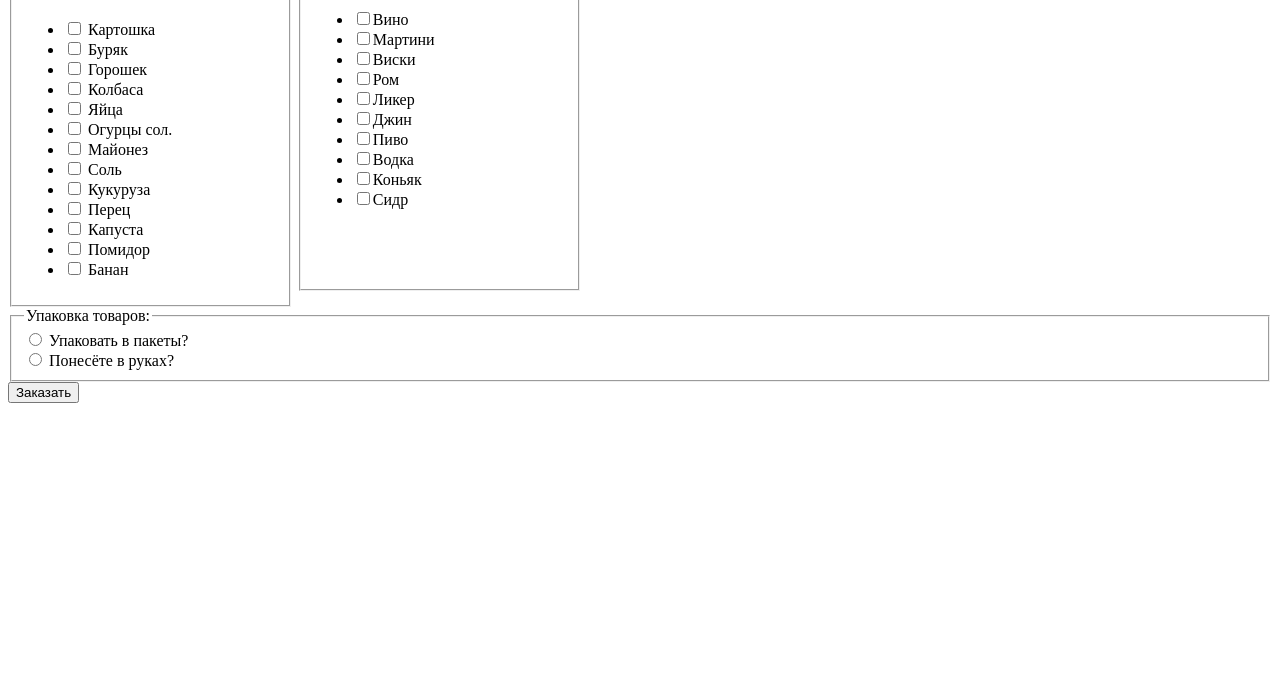
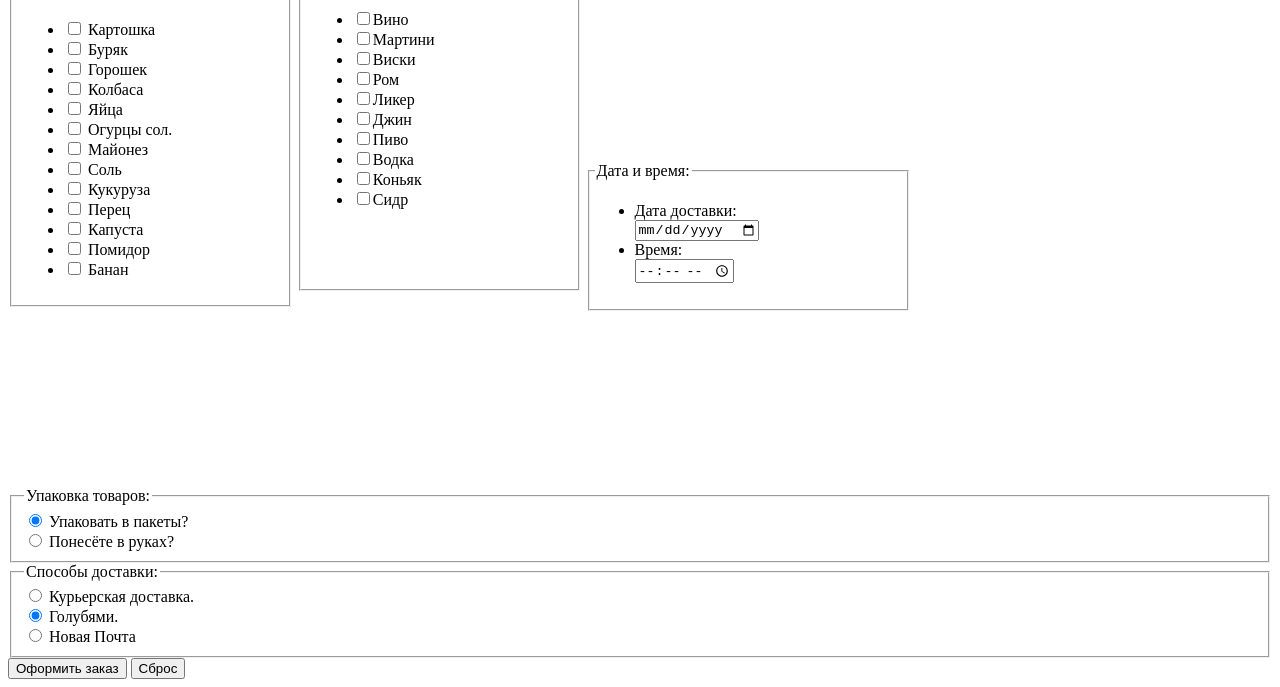
Before and after one commit to Gr-Stanislav/Magazin, a plain HTML site: page index.html in a window 1280 px wide. Shown: the part 141-828 px from the top of the page. Before the commit the page ends 800 px from the top, so only its background shows below. Drawn offline with Linux system fonts and the light colour scheme.

Commit message:
add date and day

```diff
--- a/index.html
+++ b/index.html
@@ -122,21 +122,51 @@
             <br>
             <br>
         </fieldset>
+<!-- Data dostavki ------------------------------- -->
+        <fieldset class="list1 st3">
+            <legend>Дата и время:</legend>
+            <ul>
+                <li>
+                    <label for="day">Дата доставки: </label>
+                    <input type="date" name="dateship" id="day" value="дата доставки" required>
+                </li>
+                <li>
+                    <label for="tim">Время: </label><br>
+                    <input type="time" id="tim" required>
+                </li>
 
+            </ul>
+        </fieldset>
+<!-- --------------------------------------------------- -->
         <fieldset>
             <legend>Упаковка товаров:</legend>
 
-            <input type="radio" name="upak" id="pak">
+            <input type="radio" name="upak" id="pak" value="В пакеты" checked>
             <label for="pak">Упаковать в пакеты?</label> <br>
 
-            <input type="radio" name="upak" id="hend">
+            <input type="radio" name="upak" id="hend" value="В руках">
             <label for="hend">Понесёте в руках?</label>
         </fieldset>
+
+        <fieldset>
+            <legend>Способы доставки:</legend>
+
+            <input type="radio" name="shipp" id="kur" value="курьер">
+            <label for="kur">Курьерская доставка.</label><br>
+
+            <input type="radio" name="shipp" id="golub" value="голубями" checked>
+            <label for="golub">Голубями.</label><br>
+
+            <input type="radio" name="shipp" id="post" value="новая почта">
+            <label for="post">Новая Почта</label>
+        </fieldset>
+
+
+        <button type="submit">Оформить заказ</button>
+        <input type="reset" value="Сброс">
     </form>
     </div>
 
 
-    <button type="submit">Заказать</button>
-
 </body>
 </html>
--- a/style.css
+++ b/style.css
@@ -16,3 +16,13 @@ img {
 .st2 {
     padding-top: 11.5px;
 }
+
+.date_ship {
+    display: inline-block;
+}
+
+.st3 {
+    padding-right: 60px;
+    padding-left: 5px;
+    margin-bottom: 176px;
+}
```
